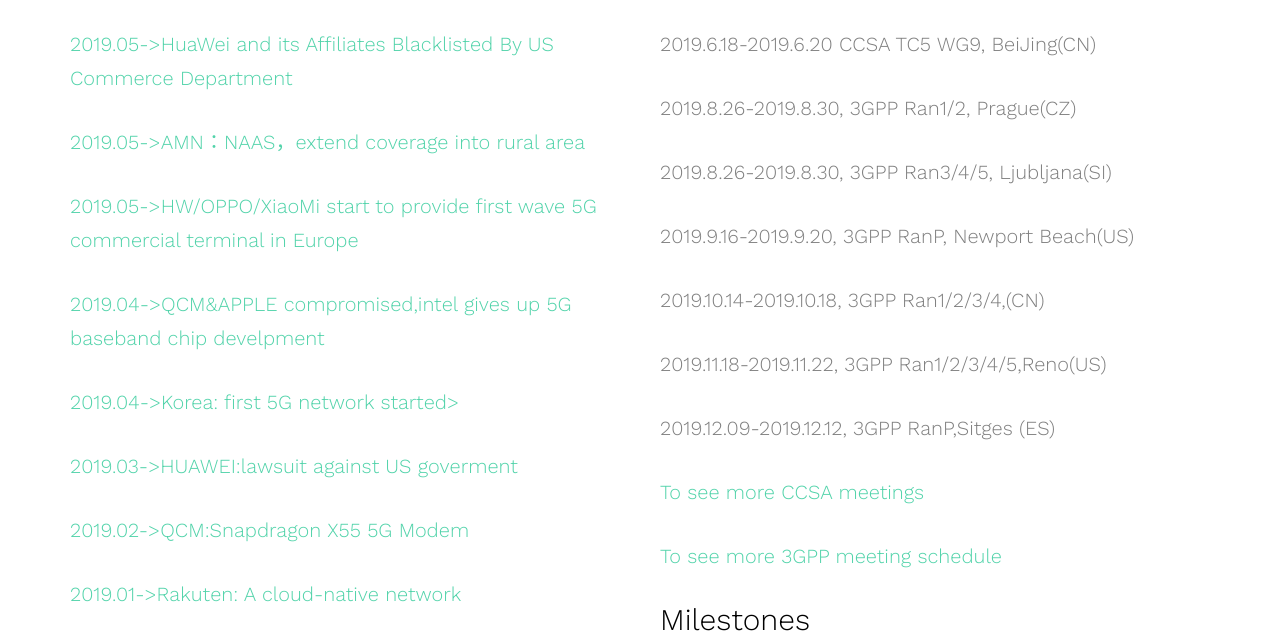
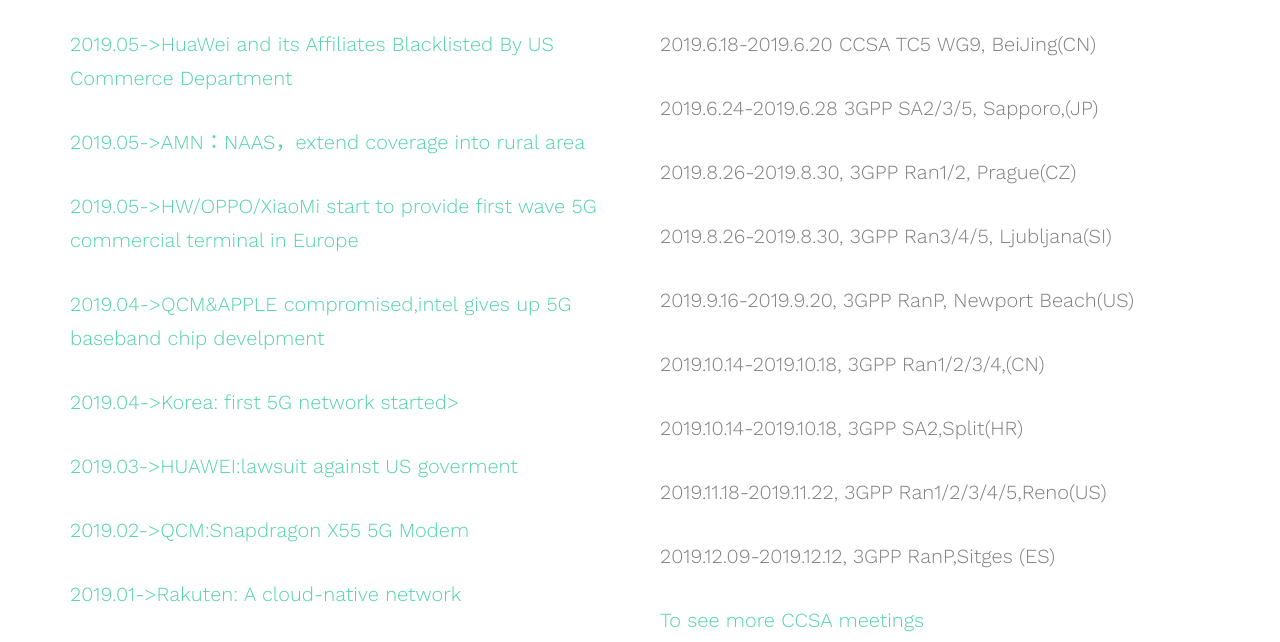
Before and after one commit to srrktech/srrktech.github.io, a plain HTML site: page index.html in a window 1280 px wide. Shown: the part 769-1411 px from the top of the page. Drawn offline with nearby package versions, Linux system fonts and the light colour scheme.

Commit message:
SA2 meeting info added

```diff
--- a/index.html
+++ b/index.html
@@ -115,10 +115,12 @@
 					<div class="col-md-6">
 						<h2>Upcoming meetings</h2>
 						<p>2019.6.18-2019.6.20 CCSA TC5 WG9, BeiJing(CN)
+						<p>2019.6.24-2019.6.28 3GPP SA2/3/5, Sapporo,(JP)
 						<p>2019.8.26-2019.8.30, 3GPP Ran1/2, Prague(CZ)
 						<p>2019.8.26-2019.8.30, 3GPP Ran3/4/5, Ljubljana(SI)
 						<p>2019.9.16-2019.9.20, 3GPP RanP, Newport Beach(US)
 						<p>2019.10.14-2019.10.18, 3GPP Ran1/2/3/4,(CN)
+						<p>2019.10.14-2019.10.18, 3GPP SA2,Split(HR)
 						<p>2019.11.18-2019.11.22, 3GPP Ran1/2/3/4/5,Reno(US)
 						<p>2019.12.09-2019.12.12, 3GPP RanP,Sitges (ES)
 
```
